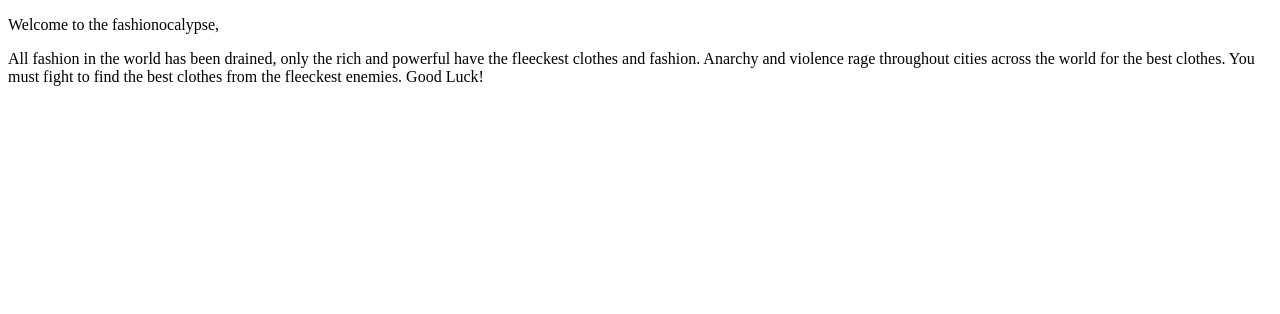
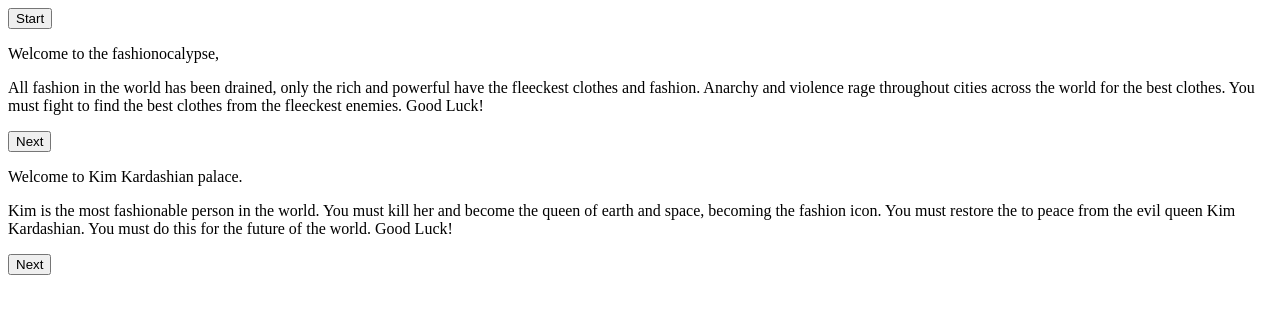
Before and after one commit to inspiredxstem/fashionocalypse, a plain HTML site: page Screens.html in a window 1280 px wide. Drawn offline with Linux system fonts and the light colour scheme.

Commit message:
checkpoint

```diff
--- a/CSS/style.css
+++ b/CSS/style.css
@@ -0,0 +1,3 @@
+div {
+    font-family: "calibri light";
+}
--- a/Screens.html
+++ b/Screens.html
@@ -6,10 +6,17 @@
     </head>
     <body>
 <div id="StartMenu">
+    <button type="buttonStart">Start</button>
+</div>
+<div id="Intro"><p id="WelcomeIntro">Welcome to the fashionocalypse,</p>
 
-</div>
-<div id="Intro"><p>Welcome to the fashionocalypse,</p>
-
-<p>All fashion in the world has been drained, only the rich and powerful have the fleeckest clothes and fashion. Anarchy and violence rage throughout cities across the world for the best clothes. You must fight to find the best clothes from the fleeckest enemies. Good Luck! </p></div>
+<p>All fashion in the world has been drained, only the rich and powerful have the fleeckest clothes and fashion. Anarchy and violence rage throughout cities across the world for the best clothes. You must fight to find the best clothes from the fleeckest enemies. Good Luck! </p>
+<button type="buttonIntro">Next</button></div>
+    <div type="BossFight">
+        <p id="WelcomeWelcomeIntro">Welcome to Kim Kardashian palace.</p>
+        <p>
+Kim is the most fashionable person in the world. You must kill her and become the queen of earth and space, becoming the fashion icon. You must restore the to peace from the evil queen Kim Kardashian. You must do this for the future of the world. Good Luck!</p>
+        <button type="buttonFight">Next</button>
+    </div>
     </body>
 </html>
```
Also changed, not shown: index.html (+3 -0 lines), script/Game.js (+15 -2 lines), assets/images/circle.png.
